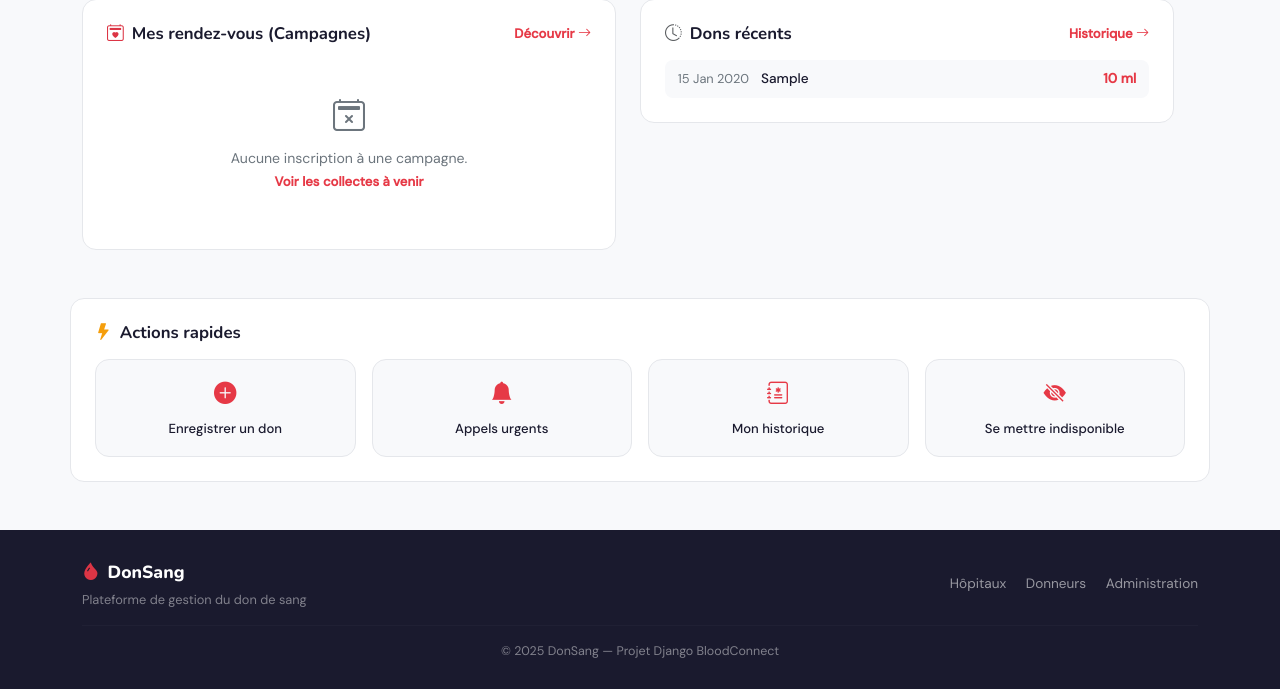
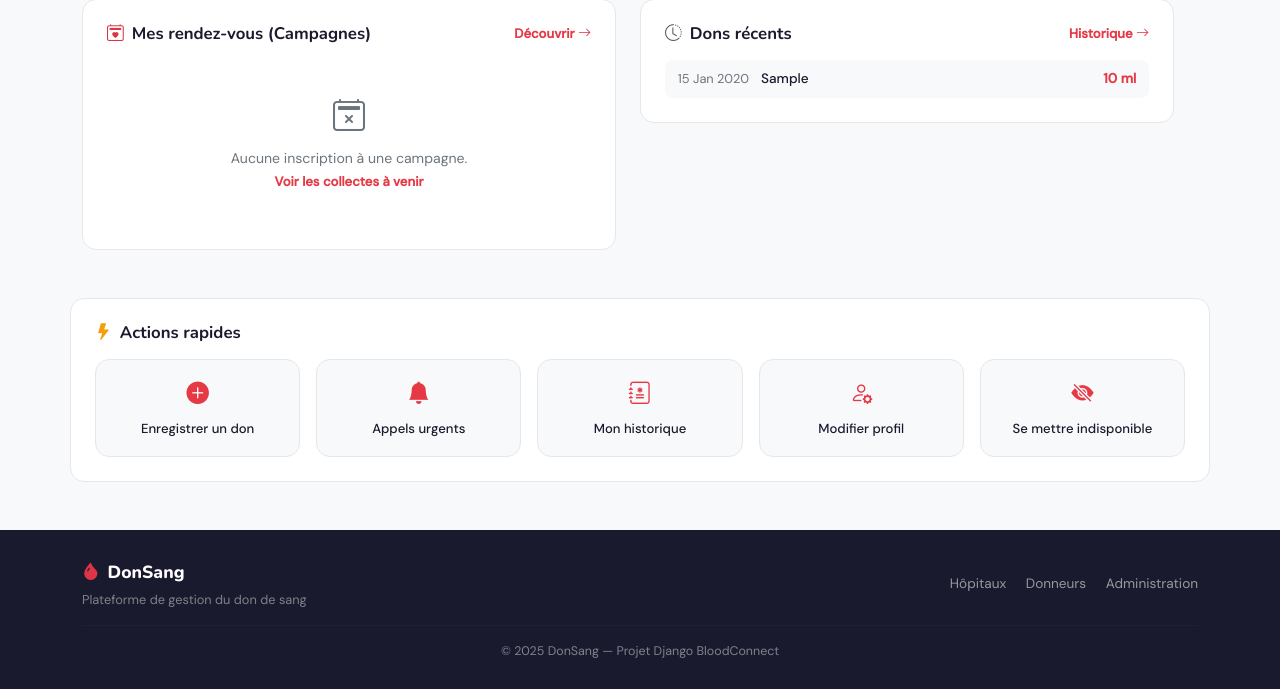
Before and after one commit to omnia-bit/projet-don-de-sang, a Django app: page /donneurs/ in a window 1280 px wide. Shown: the part 707-1396 px from the top of the page. Run offline with Django 5.2, Linux system fonts and the light colour scheme; a user stored in the database is signed in; tables that the repository leaves empty hold one stand-in row (values such as "Sample post").

Commit message:
Ajout modification profil dans dashboard donneur

```diff
--- a/templates/donneurs/dashboard.html
+++ b/templates/donneurs/dashboard.html
@@ -210,25 +210,31 @@
     <div class="dash-card">
       <h2 class="section-title-sm mb-3"><i class="bi bi-lightning-fill text-amber me-2"></i>Actions rapides</h2>
       <div class="row g-3">
-        <div class="col-6 col-md-3">
+        <div class="col-6 col-md-4 col-lg">
           <a href="{% url 'donneurs:enregistrer_don' %}" class="quick-action {% if not est_eligible %}disabled-action{% endif %}">
             <i class="bi bi-plus-circle-fill"></i>
             <span>Enregistrer un don</span>
           </a>
         </div>
-        <div class="col-6 col-md-3">
+        <div class="col-6 col-md-4 col-lg">
           <a href="{% url 'donneurs:appels_urgents' %}" class="quick-action">
             <i class="bi bi-bell-fill"></i>
             <span>Appels urgents</span>
           </a>
         </div>
-        <div class="col-6 col-md-3">
+        <div class="col-6 col-md-4 col-lg">
           <a href="{% url 'donneurs:historique_dons' %}" class="quick-action">
             <i class="bi bi-journal-medical"></i>
             <span>Mon historique</span>
           </a>
         </div>
-        <div class="col-6 col-md-3">
+        <div class="col-6 col-md-4 col-lg">
+          <a href="{% url 'accounts:modifier_profil' %}" class="quick-action">
+            <i class="bi bi-person-gear"></i>
+            <span>Modifier profil</span>
+          </a>
+        </div>
+        <div class="col-6 col-md-4 col-lg">
           <a href="{% url 'donneurs:toggle_status' %}" class="quick-action {% if not donneur.actif %}bg-warning-light{% endif %}">
             <i class="bi {% if donneur.actif %}bi-eye-slash-fill{% else %}bi-eye-fill{% endif %}"></i>
             <span>{% if donneur.actif %}Se mettre indisponible{% else %}Se remettre actif{% endif %}</span>
```
Also changed, not shown: accounts/migrations/0001_initial.py, donneurs/migrations/0001_initial.py, hopitaux/migrations/0001_initial.py.
